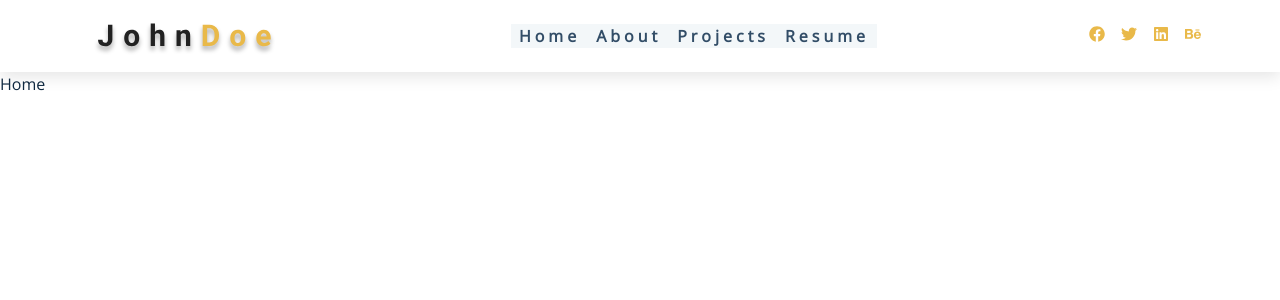
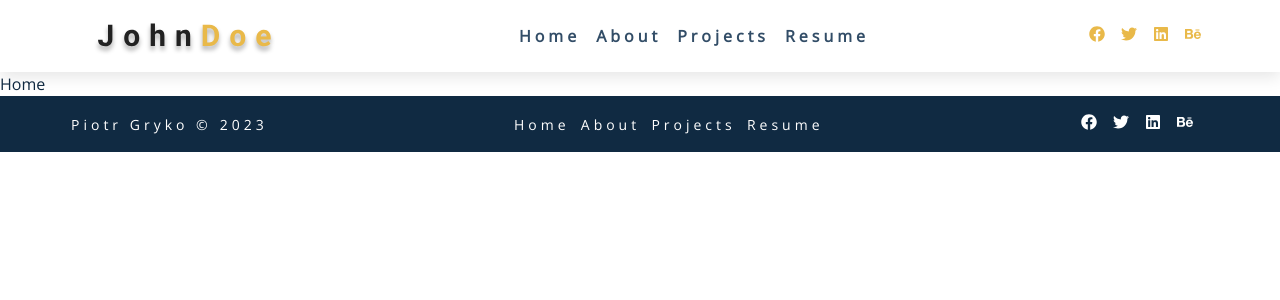
Before and after one commit to seriouspig/portfolio-2023, a React (Create React App) app: page / in a window 1280 px wide. Shown: the top 300 px of the page. Built offline with nearby package versions, Linux system fonts and the light colour scheme.

Commit message:
Fixed footer

```diff
--- a/src/App.js
+++ b/src/App.js
@@ -5,6 +5,7 @@ import Home from "./components/pages/home/Home";
 import About from "./components/pages/about/About";
 import Projects from "./components/pages/projects/Projects";
 import { BrowserRouter as Router, Route, Routes } from "react-router-dom";
+import Footer from "./components/footer/Footer";
 
 function App() {
   return (
@@ -16,7 +17,7 @@ function App() {
         <Route exact path="/projects" element={<Projects />} />
         <Route exact path="/resume" element={<Resume />} />
       </Routes>
-      {/* <Footer /> */}
+      <Footer />
     </Router>
   );
 }
--- a/src/components/footer/Footer.jsx
+++ b/src/components/footer/Footer.jsx
@@ -1,23 +1,29 @@
 import React from "react";
-import PageLinks from "./PageLinks";
-import SocialLink from "./SocialLink";
+import PageLinks from "../links/PageLinks";
+import SocialLinks from "../links/SocialLinks";
 import { socialLinks } from "../../data";
+import classes from "./Footer.module.css";
 
 const Footer = () => {
   return (
-    <footer className="section footer">
-      <PageLinks parentClass="footer-links" itemClass="footer-link" />
+    <div className={classes["footer-container"]}>
+    <footer className={classes[("section", "footer")]}>
 
-      <ul className="footer-icons">
-        {socialLinks.map((link) => {
-          return <SocialLink key={link.id} {...link} itemClass="footer-icon" />;
-        })}
-      </ul>
-      <p className="copyright">
-        copyright &copy; Backroads travel tours company
-        <span id="date">{new Date().getFullYear()}</span>. all rights reserved
-      </p>
+        <p className={classes.copyright}>
+          Piotr Gryko &copy;
+          <span id="date">{new Date().getFullYear()}</span>
+        </p>
+        <PageLinks
+          parentClass={classes["footer-links"]}
+          itemClass={classes["footer-link"]}
+        />
+        <SocialLinks
+          parentClass={classes["footer-icons"]}
+          itemClass={classes["footer-icon"]}
+        />
+
     </footer>
+    </div>
   );
 };
 
--- /dev/null
+++ b/src/components/footer/Footer.module.css
@@ -0,0 +1,86 @@
+/*
+===============
+Footer
+===============
+*/
+.footer-container {
+    width: 100vw;
+    background: var(--clr-grey-1);
+}
+.footer {
+  text-align: center;
+  padding-top: 1rem;
+  padding-left: 1rem;
+  padding-right: 1rem;
+  display: flex;
+  flex-direction: column;
+}
+.footer-links,
+.footer-icons {
+  display: flex;
+  justify-content: center;
+  align-items: center;
+  margin-bottom: 0.5rem;
+  flex-wrap: wrap;
+  font-size: 0.875rem;
+}
+.footer-links {
+    margin-bottom: 0.875rem;
+}
+.footer-link {
+  color: var(--clr-white);
+  text-transform: capitalize;
+  margin-right: 0.7rem;
+  letter-spacing: var(--spacing);
+  transition: var(--transition);
+}
+.footer-link:hover {
+  color: var(--clr-primary-5);
+}
+.footer-icon {
+  font-size: 1rem;
+  margin-right: 1rem;
+  color: var(--clr-white);
+  transition: var(--transition);
+}
+.footer-icon:hover {
+  color: var(--clr-primary-5);
+  cursor: pointer;
+}
+.copyright {
+  text-transform: capitalize;
+  letter-spacing: var(--spacing);
+  color: var(--clr-white);
+  margin-bottom: 0;
+  padding-bottom: 1rem;
+  font-size: 0.875rem;
+  order: 3;
+}
+.copyright span {
+  margin-left: 0.5rem;
+}
+
+@media screen and (min-width: 800px) {
+  .footer {
+    margin: 0 auto;
+    max-width: 1170px;
+    align-items: center;
+    justify-content: space-between;
+    padding: 1rem;
+    flex-direction: row;
+    align-items: center;
+  }
+  .footer-links, .copyright, .footer-icons {
+      margin-bottom: 0;
+      padding-bottom: 0;
+  }
+  .copyright {
+      order: 1;
+  }
+  .footer-links {
+      order: 2;
+  }
+  .footer-icons {
+      order: 3;
+  }
+}
--- a/src/components/links/PageLinks.jsx
+++ b/src/components/links/PageLinks.jsx
@@ -1,5 +1,5 @@
 import React from 'react'
-import { pageLinks } from '../data'
+import { pageLinks } from '../../data'
 import PageLink from './PageLink'
 
 const PageLinks = (props) => {
--- a/src/components/links/SocialLink.jsx
+++ b/src/components/links/SocialLink.jsx
@@ -1,4 +1,4 @@
-import React from 'react'
+import React from "react";
 
 const SocialLink = (props) => {
   return (
@@ -9,10 +9,10 @@ const SocialLink = (props) => {
         rel="noreferrer"
         className={props.itemClass}
       >
-        <i className={props.icon}></i>
+        {props.icon}
       </a>
     </li>
   );
-}
+};
 
-export default SocialLink
+export default SocialLink;
--- a/src/components/links/SocialLinks.jsx
+++ b/src/components/links/SocialLinks.jsx
@@ -1,13 +1,13 @@
 import React from 'react'
-import { socialLinks } from '../data'
+import { socialLinks } from '../../data'
 import SocialLink from './SocialLink'
 
-const SocialLinks = () => {
+const SocialLinks = (props) => {
   return (
-    <ul className="nav-icons">
+    <ul className={props.parentClass}>
         {socialLinks.map((icon) => {
             return (
-                <SocialLink key={icon.id} href={icon.href} icon={icon.icon} itemClass="nav-icon"/>
+                <SocialLink key={icon.id} href={icon.href} icon={icon.icon} itemClass={props.itemClass}/>
             )
         })}
     </ul>
--- a/src/components/navbar/Navbar.jsx
+++ b/src/components/navbar/Navbar.jsx
@@ -1,6 +1,6 @@
 import React, { useState, useRef, useEffect, useLayoutEffect } from "react";
 import { FaBars, FaWindowClose } from "react-icons/fa";
-import { links, social } from "../../data";
+import { pageLinks, socialLinks } from "../../data";
 import logo from "../../assets/logos/logo.svg";
 import classes from "./Navbar.module.css"
 
@@ -45,7 +45,7 @@ const Navbar = () => {
           </div>
           <div className={classes["links-container"]} ref={linksContainerRef}>
             <ul className={classes.links} ref={linksRef}>
-              {links.map((link) => {
+              {pageLinks.map((link) => {
                 const { id, url, text } = link;
                 return (
                   <li key={id}>
@@ -56,7 +56,7 @@ const Navbar = () => {
             </ul>
           </div>
           <ul className={classes["social-icons"]}>
-            {social.map((socialIcon) => {
+            {socialLinks.map((socialIcon) => {
               const { id, url, icon } = socialIcon;
               return (
                 <li key={id}>
--- a/src/components/navbar/Navbar.module.css
+++ b/src/components/navbar/Navbar.module.css
@@ -64,7 +64,7 @@ nav {
 .links-container {
   height: 0;
   overflow: hidden;
-  background:hsla(210, 36%, 96%, 80%);
+  background:hsla(210, 36%, 96%, 90%);
   transition: var(--transition);
 }
 .show-container {
@@ -87,6 +87,7 @@ nav {
   }
   .links-container {
     height: auto !important;
+    background:var(--clr-white);
   }
   .links {
     display: flex;
--- a/src/data.js
+++ b/src/data.js
@@ -1,6 +1,6 @@
 import React from "react";
 import { FaBehance, FaFacebook, FaLinkedin, FaTwitter } from "react-icons/fa";
-export const links = [
+export const pageLinks = [
   {
     id: 1,
     url: "/",
@@ -23,7 +23,7 @@ export const links = [
   }
 ];
 
-export const social = [
+export const socialLinks = [
   {
     id: 1,
     url: "https://www.twitter.com",
```
